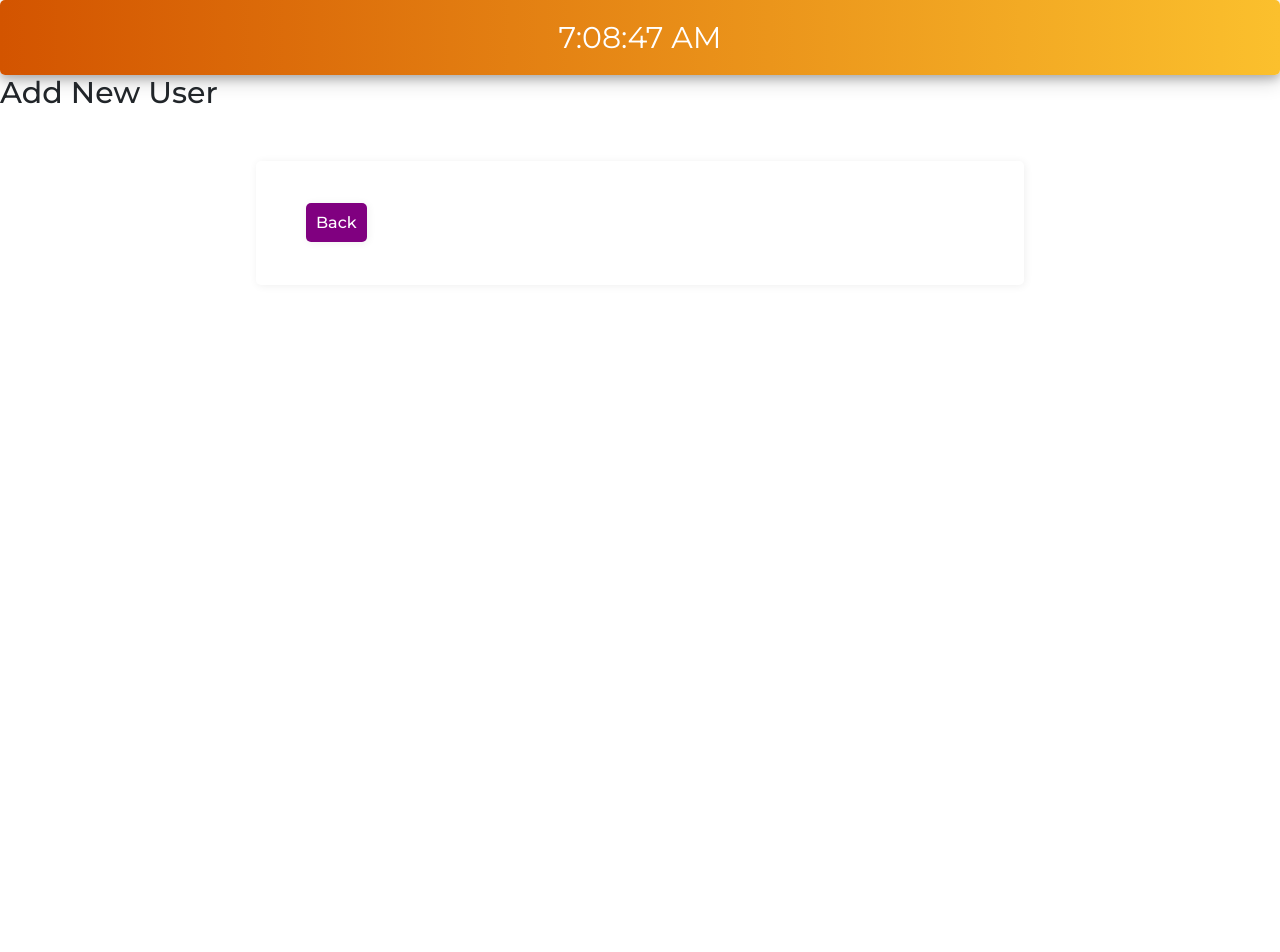
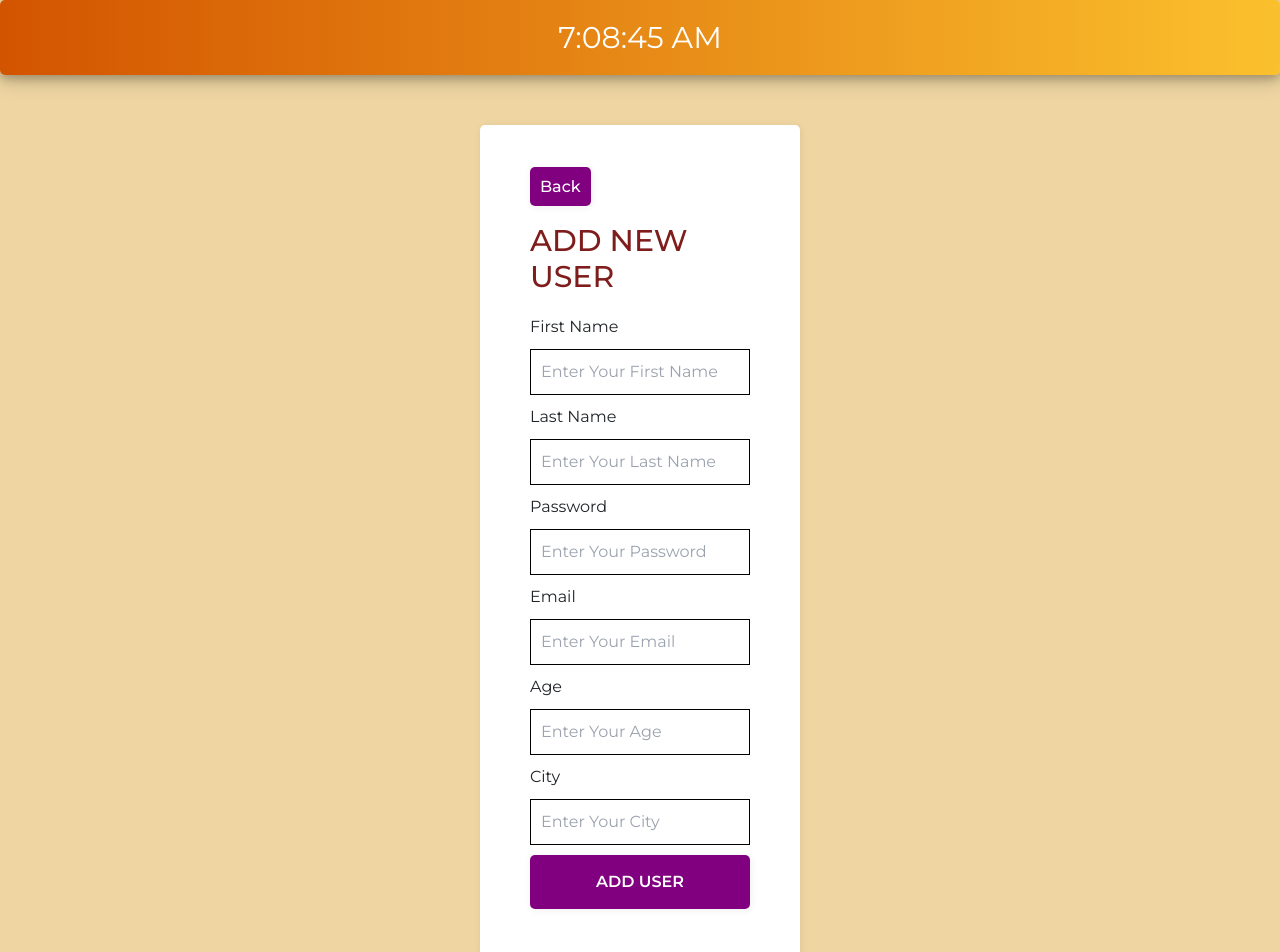
Before and after one commit to nikunjjadav123/crud_app_mern, a React (Create React App) app in the folder client/: page /add in a window 1280 px wide. Shown: the top 952 px of the page. Before the commit the page ends 800 px from the top, so only its background shows below. Built offline with nearby package versions, Linux system fonts and the light colour scheme.

Commit message:
added the front end code for get all users and add user

```diff
--- a/client/src/App.css
+++ b/client/src/App.css
@@ -5,7 +5,7 @@
   padding: 0;
   margin:0;
 }
-body{background-color: aliceblue;}
+body{background-color: rgb(255, 250, 240);}
 .time_center{text-align: center;}
 .time_wrapper{
   background: #FBC02D;
--- a/client/src/App.js
+++ b/client/src/App.js
@@ -5,6 +5,7 @@ import User from "./components/user.jsx";
 import Add from "./components/addUser.jsx";
 import DerivedState from './components/DerivedState.jsx';
 import Layout from './components/Layout.jsx';
+import EditUser from "./components/editUser.jsx";
 
 function App() {
 
@@ -19,7 +20,7 @@ function App() {
     },
     {
       path:"/edit",
-      element:"User Update Page",
+      element:<EditUser/>,
     },
     {
       path:"/delete",
--- a/client/src/components/addUser.jsx
+++ b/client/src/components/addUser.jsx
@@ -1,15 +1,71 @@
-import React from 'react';
+import React, { useState } from 'react';
+import axios from "axios";
 import styles from "./css/addUser.module.css";
 import {Link} from "react-router-dom";
+import Table from 'react-bootstrap/Table'
+import 'bootstrap/dist/css/bootstrap.min.css';
 
 
 const Add = () => {
+
+    const users = {
+        fname : "",
+        lname : "",
+        email : "",
+        city : "",
+        age : "",
+        password : "",
+    }
+    const [user,setUser] = useState(users);
+    const inputHandler = (e) => {
+        const {name,value} = e.target;
+        setUser({...user, [name]:value});
+        // console.log(user);
+    }
+
+    const submitForm = async(e) => {
+        e.preventDefault();
+        await axios.post("http://localhost:9000/api/create",user).then((response)=>{
+            alert("New User Added");
+
+        }).catch(error=>console.log("error"));
+    }
+
     return (
         <>
-            <h1 className="text-[30px]">Add New User</h1>
+            <div class={styles.addUser}>
+                <Link to={"/"} class={styles.backButton}>Back</Link><br/><br/>
+                <h1 className="text-[30px] text-red-900">ADD NEW USER</h1>
+                <form className={styles.addUserForm} onSubmit={submitForm}>
+                    <div className={styles.inputGroup}>
+                        <label htmlFor='fname'>First Name</label>
+                        <input type="text" onChange={inputHandler} id="fname" name="fname" placeholder="Enter Your First Name" autoComplete="off"/>
+                    </div>
+                    <div className={styles.inputGroup}>
+                        <label htmlFor='lname'>Last Name</label>
+                        <input type="text" onChange={inputHandler} id="lname" name="lname" placeholder="Enter Your Last Name" autoComplete="off"/>
+                    </div>
+                    <div className={styles.inputGroup}>
+                        <label htmlFor='password'>Password</label>
+                        <input type="password" onChange={inputHandler} id="password" name="password" placeholder="Enter Your Password" autoComplete="off"/>
+                    </div>
+                    <div className={styles.inputGroup}>
+                        <label htmlFor='email'>Email</label>
+                        <input type="email" onChange={inputHandler} id="email" name="email" placeholder="Enter Your Email" autoComplete="off"/>
+                    </div>
+                    <div className={styles.inputGroup}>
+                        <label htmlFor='age'>Age</label>
+                        <input type="text" onChange={inputHandler} id="age" name="age" placeholder="Enter Your Age" autoComplete="off"/>
+                    </div>
+                    <div className={styles.inputGroup}>
+                        <label htmlFor='city'>City</label>
+                        <input type="text" onChange={inputHandler} id="city" name="city" placeholder="Enter Your City" autoComplete="off"/>
+                    </div>
+                    <div className={styles.inputGroup}>
+                        <button type="submit">ADD USER</button>
+                    </div>
+                </form>
 
-            <div class={styles.addUser}>
-                <Link to={"/"} class={styles.backButton}>Back</Link>
             </div>
         </>
 
--- a/client/src/components/css/addUser.module.css
+++ b/client/src/components/css/addUser.module.css
@@ -1,12 +1,4 @@
-.addUser{
-    width: 60%;
-    background-color: #ffffff;
-    box-shadow: 1px 1px 8px rgba(0,0,0,0.065);
-    border-radius: 5px;
-    margin: 50px auto;
-    padding: 50px;
-}
-
+body{background-color: rgb(238, 213, 162);}
 .backButton{
     text-decoration: none;
     background-color: purple;
@@ -16,3 +8,41 @@
     border-radius: 5px;
     padding: 10px;
 }
+
+.addUser{
+    width: 25%;
+    background-color: #ffffff;
+    box-shadow: 1px 1px 8px rgba(0,0,0,0.065);
+    border-radius: 5px;
+    margin: 50px auto;
+    padding: 50px;
+}
+.addUserForm{
+    margin-top: 20px;
+}
+.addUserForm .inputGroup{
+   width: 100%;
+   display: flex;
+   flex-direction: column;
+   justify-content: center;
+}
+.addUserForm .inputGroup label{
+    margin-bottom: 10px;
+}
+.addUserForm .inputGroup input{
+    margin-bottom: 10px;
+    padding:10px;
+    outline: none;
+    border: 1px solid black;
+}
+.addUserForm .inputGroup button{
+    border: none;
+    outline: none;
+    background-color: purple;
+    color: #ffffff;
+    font-weight: 600;
+    padding: 15px;
+    cursor: pointer;
+    border-radius: 5px;
+    box-shadow: 1px 1px 8px rgba(0,0,0,0.065);
+}
--- a/client/src/components/css/user.module.css
+++ b/client/src/components/css/user.module.css
@@ -41,4 +41,4 @@
     cursor: pointer;
     margin: 0 10px;
 }
-.userTable table td{padding: 10px;}
+.userTable table td{padding: 15px;}
--- /dev/null
+++ b/client/src/components/editUser.jsx
@@ -0,0 +1,19 @@
+import React from 'react';
+import styles from "./css/addUser.module.css";
+import {Link} from "react-router-dom";
+
+
+const EditUser = () => {
+    return (
+        <>
+            <h1 className="text-[30px]">Add New User</h1>
+
+            <div class={styles.addUser}>
+                <Link to={"/"} class={styles.backButton}>Back</Link>
+            </div>
+        </>
+
+    )
+}
+
+export default EditUser
--- a/client/src/components/user.jsx
+++ b/client/src/components/user.jsx
@@ -1,39 +1,67 @@
-import React from "react";
+import React,{useEffect, useState} from "react";
+import axios from "axios";
 import {Link} from "react-router-dom";
 import styles from "./css/user.module.css";
+import Table from 'react-bootstrap/Table'
+import 'bootstrap/dist/css/bootstrap.min.css';
+
 const User = () => {
+
+    const [data,setData] = useState([]);
+
+    useEffect(()=>{
+        async function FetchData(){
+            try{
+                const fetchUser = await axios.get('http://localhost:9000/api/all');
+                const response = fetchUser.data;
+                setData(response);
+            }catch(error){
+
+            }
+        }
+        FetchData();
+    },[]);
+
     return (
         <>
-            <h1 className="text-[30px]">USERS</h1>
 
-            <div class={styles.userTable}>
-                <Link to={"/add"} class={styles.addButton}>Add User</Link>
-                <table className="border-collapse border border-slate-500">
+                <div class={styles.userTable}>
+                <Link to={"/add"} class={styles.addButton}>
+                Add User</Link><br/><br/>
+                <h1 className="text-[30px] text-red-900">ALL REGISTERED USERS</h1>
+                <Table striped bordered hover className={styles.userTable}>
                     <thead>
                         <tr>
-                            <th className="border border-slate-600">User Id</th>
-                            <th className="border border-slate-600">First Name</th>
-                            <th className="border border-slate-600">Last Name</th>
-                            <th className="border border-slate-600">Email</th>
-                            <th className="border border-slate-600">Age</th>
-                            <th className="border border-slate-600">Actions</th>
+                            <th>#</th>
+                            <th>First Name</th>
+                            <th>Last Name</th>
+                            <th>Email</th>
+                            <th>Age</th>
+                            <th>City</th>
+                            <th>Action</th>
                         </tr>
                     </thead>
                     <tbody>
-                        <tr>
-                            <td className="border border-slate-600 text-center">sdasda</td>
-                            <td className="border border-slate-600 text-center">sdds</td>
-                            <td className="border border-slate-600 text-center">ada</td>
-                            <td className="border border-slate-600 text-center">SAAS</td>
-                            <td className="border border-slate-600 text-center">SASDA</td>
-                            <td className="border border-slate-600 text-center">
-                                <Link to={"/edit"} className={styles.editButton}><i class="fa-solid fa-edit"></i></Link>
-                                <button className={styles.deleteButton}><i class="fa-solid fa-trash"></i></button>
-                            </td>
-                        </tr>
+                       {data.map((elem,index)=>{
+                            return (
+                                <tr>
+                                    <td>{elem._id}</td>
+                                    <td>{elem.fname}</td>
+                                    <td>{elem.lname}</td>
+                                    <td>{elem.email}</td>
+                                    <td>{elem.age}</td>
+                                    <td>{elem.city}</td>
+                                    <td>
+                                        <Link to={'/edit'}><i className="fa fa-edit"></i></Link>&nbsp;&nbsp;&nbsp;&nbsp;
+                                        <button><i class="fa fa-trash"></i></button>
+                                    </td>
+                                </tr>
+                            )
+                       })}
+
                     </tbody>
-                </table>
-            </div>
+                </Table>
+                </div>
         </>
     )
 }
```
